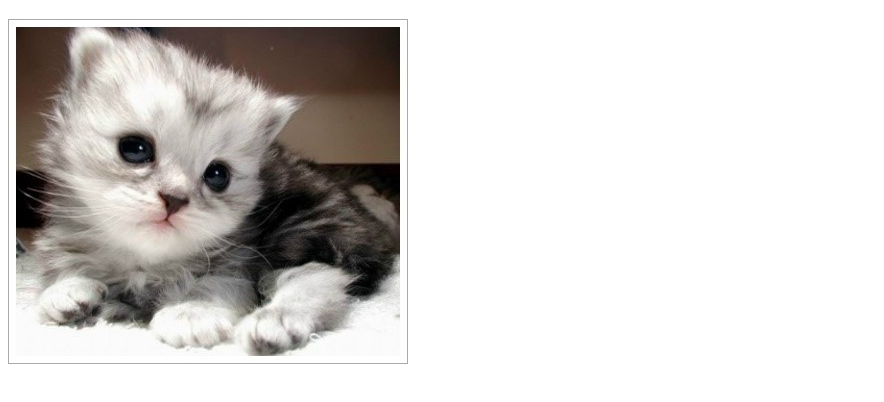
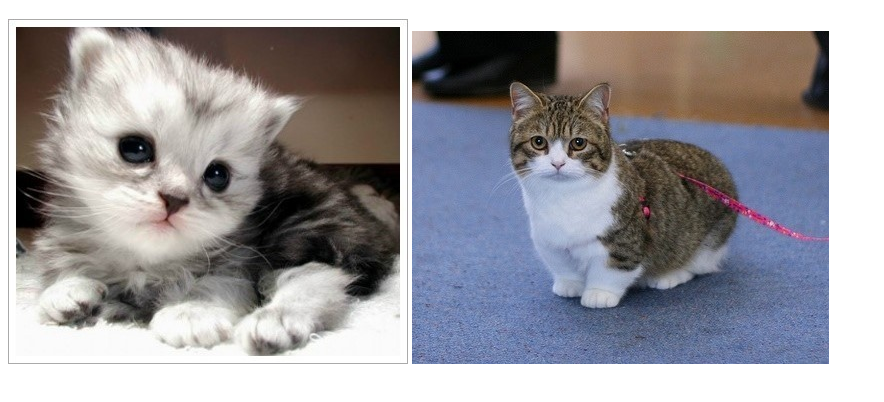
Before and after one commit to depechedepeche/exe, a plain HTML site: page index.html in a window 1280 px wide. Shown: the part 70-472 px from the top of the page, without its empty margins (0-884 px from the left). Drawn offline with Linux system fonts and the light colour scheme.

Commit message:
고양이사진 2개 추가

```diff
--- a/index.html
+++ b/index.html
@@ -8,5 +8,6 @@
 <body>
     <h1>귀여운 고양이</h1>
     <img src="cat1.jpg" alt="아기고양이">
+    <img src="cat2.jpg" alt="귀여운고양이">
 </body>
 </html>
```
Also changed, not shown: cat2.jpg (added), 1 other file.
